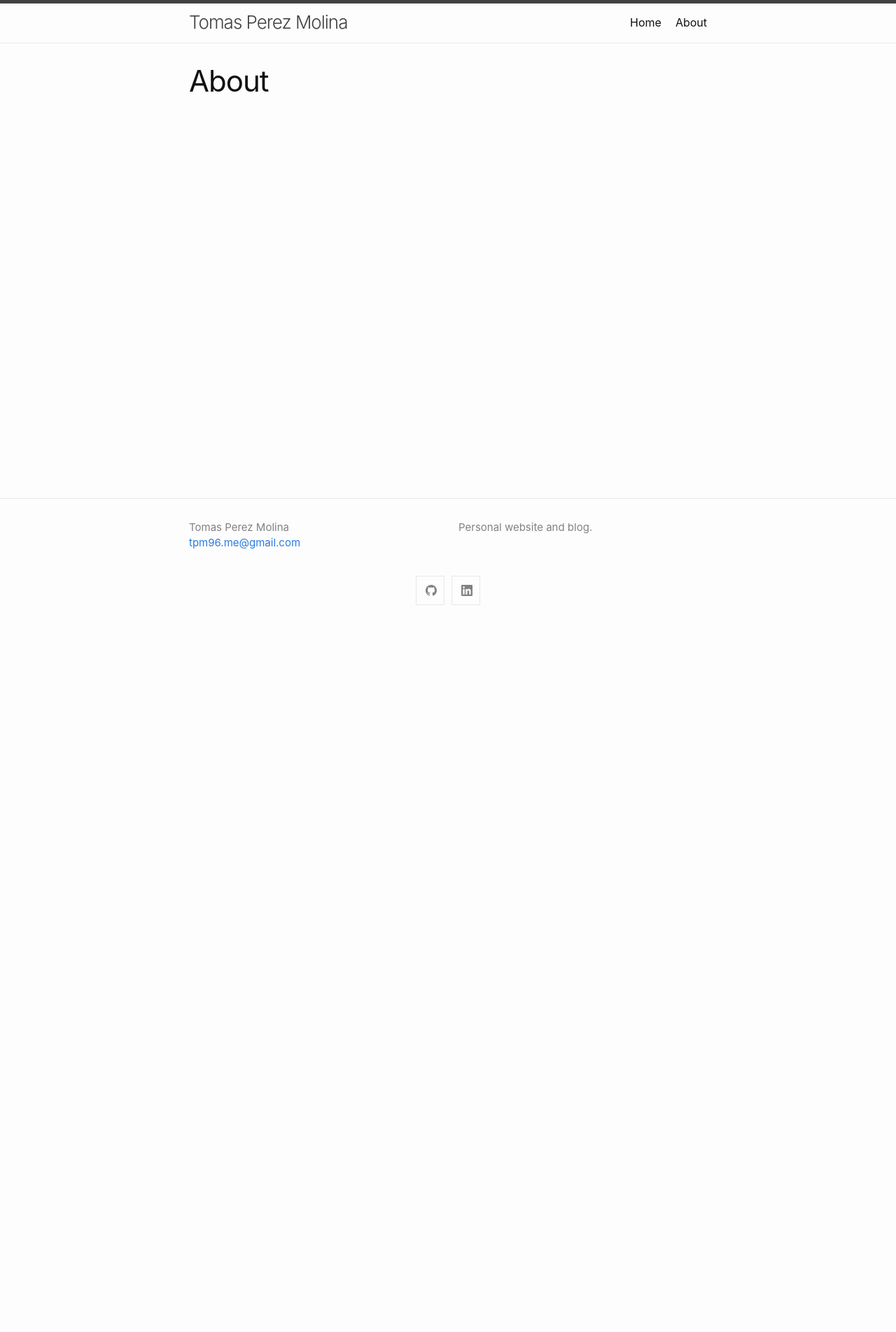
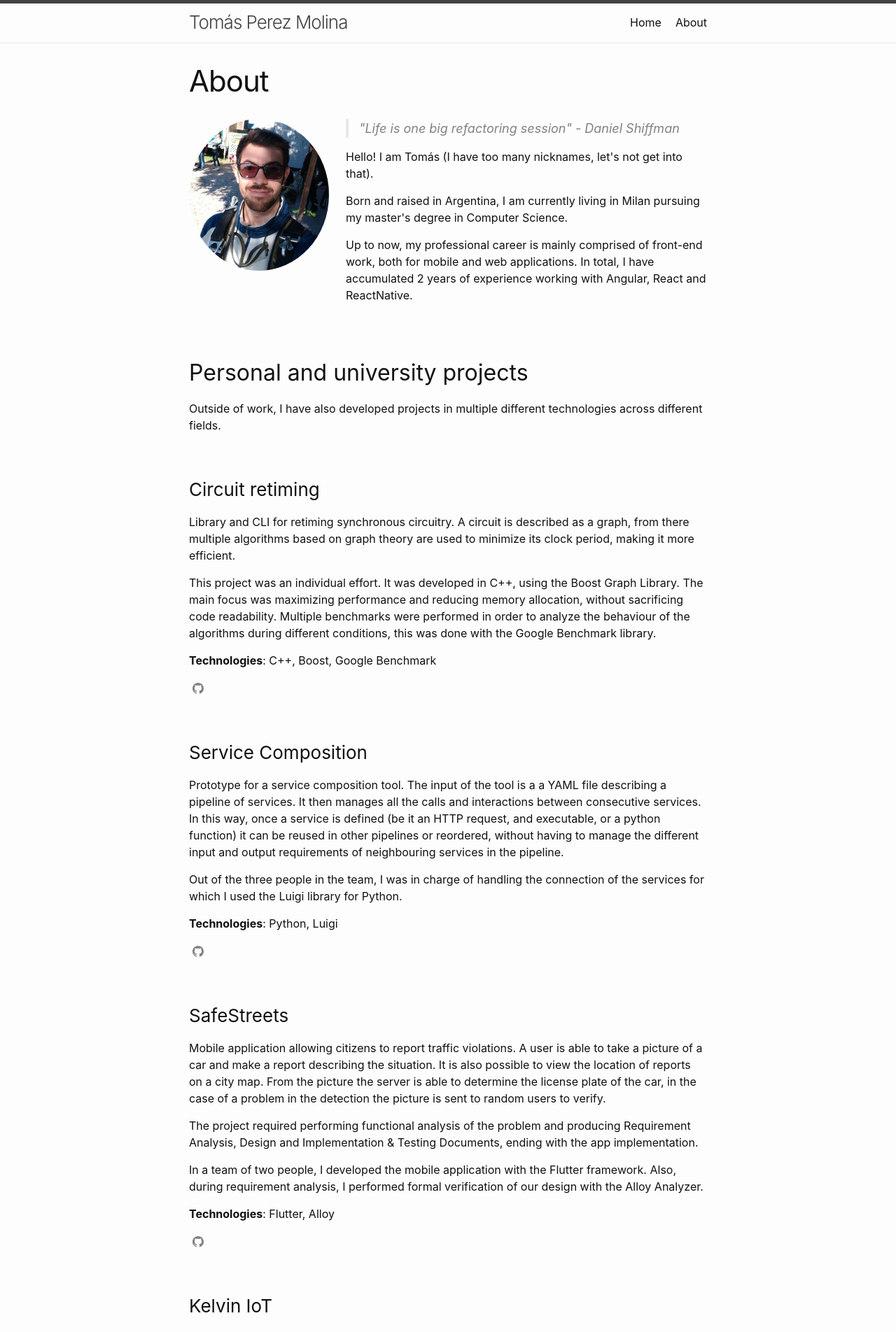
Before and after one commit to tomasperezmolina/Tomas-Perez.github.io, a Jekyll site: the page built from about.md, in a window 1280 px wide. Shown: the top 1904 px of the page at 70% size. Built offline with Jekyll 4.4.1, drawn with Linux system fonts in a browser that asks for light colours; before the commit the page ends 900 px from its top, so only the background shows below that; some of the changed text lies outside the part shown.

Commit message:
Add about page

```diff
--- a/_config.yml
+++ b/_config.yml
@@ -15,9 +15,9 @@
 # in the templates via {{ site.myvariable }}.
 
 author:
-  name: Tomas Perez Molina
+  name: Tomás Perez Molina
   email: tpm96.me@gmail.com
-title: Tomas Perez Molina
+title: Tomás Perez Molina
 description: >-
   Personal website and blog.
 baseurl: "" # the subpath of your site, e.g. /blog
--- /dev/null
+++ b/_layouts/about.html
@@ -0,0 +1,33 @@
+---
+layout: default
+---
+<article class="post">
+
+  <header class="post-header">
+    <h1 class="post-title">{{ page.title | escape }}</h1>
+  </header>
+
+  <div class="post-content">
+    <div>
+      <div id="about-intro">
+        <div class="pic-wrapper">
+          <img src="/assets/me.jpg" alt="me" width="200"/>
+        </div>
+        <div>
+          <blockquote>
+            <p>
+              "{{ page.quote.quote | escape }}" - {{ page.quote.author | escape }}
+            </p>
+          </blockquote>
+          <p>Hello! I am Tomás (I have too many nicknames, let's not get into that).</p>
+
+          <p>Born and raised in Argentina, I am currently living in Milan pursuing my master's degree in Computer Science.</p>
+
+          <p>Up to now, my professional career is mainly comprised of front-end work, both for mobile and web applications. In total, I have accumulated 2 years of experience working with Angular, React and ReactNative.</p>
+        </div>
+      </div>
+    </div>
+    {{ content }}
+  </div>
+
+</article>
--- a/_sass/minima/custom-styles.scss
+++ b/_sass/minima/custom-styles.scss
@@ -48,3 +48,29 @@ figure.highlight {
         }
     }
 }
+
+#about-intro {
+
+    display: flex;
+    align-items: flex-start;
+
+    .pic-wrapper {
+        flex: 1 0 auto;
+        margin-right: 1.5rem;
+    }
+
+    img {
+        border-radius: 50%;
+    }
+
+    @include media-query($on-palm) {
+        display: block;
+
+        .pic-wrapper {
+            flex: unset;
+            display: flex;
+            justify-content: center;
+            margin-bottom: 2rem;
+        }
+    }
+}
--- a/about.md
+++ b/about.md
@@ -1,5 +1,74 @@
 ---
-layout: page
+layout: about
 title: About
 permalink: /about/
+quote:
+    quote: Life is one big refactoring session
+    author: Daniel Shiffman
 ---
+
+## Personal and university projects
+
+Outside of work, I have also developed projects in multiple different technologies across different fields.
+
+### Circuit retiming
+
+Library and CLI for retiming synchronous circuitry. A circuit is described as a graph, from there multiple algorithms based on graph theory are used to minimize its clock period, making it more efficient.
+
+This project was an individual effort. It was developed in C++, using the Boost Graph Library. The main focus was maximizing performance and reducing memory allocation, without sacrificing code readability. Multiple benchmarks were performed in order to analyze the behaviour of the algorithms during different conditions, this was done with the Google Benchmark library.
+
+**Technologies**: C++, Boost, Google Benchmark
+
+<a rel="me" href="https://github.com/Tomas-Perez/graph-retiming-cpp" title="Circuit retiming repository"><svg class="svg-icon grey"><use xlink:href="{{ '/assets/minima-social-icons.svg#github' | relative_url }}"></use></svg></a>
+
+### Service Composition
+
+Prototype for a service composition tool. The input of the tool is a a YAML file describing a pipeline of services. It then manages all the calls and interactions between consecutive services. In this way, once a service is defined (be it an HTTP request, and executable, or a python function) it can be reused in other pipelines or reordered, without having to manage the different input and output requirements of neighbouring services in the pipeline.
+
+Out of the three people in the team, I was in charge of handling the connection of the services for which I used the Luigi library for Python.
+
+**Technologies**: Python, Luigi
+
+<a rel="me" href="https://github.com/Tomas-Perez/service-composition" title="Service composition repository"><svg class="svg-icon grey"><use xlink:href="{{ '/assets/minima-social-icons.svg#github' | relative_url }}"></use></svg></a>
+
+### SafeStreets
+
+Mobile application allowing citizens to report traffic violations. A user is able to take a picture of a car and make a report describing the situation. It is also possible to view the location of reports on a city map. From the picture the server is able to determine the license plate of the car, in the case of a problem in the detection the picture is sent to random users to verify.
+
+The project required performing functional analysis of the problem and producing Requirement Analysis, Design and Implementation & Testing Documents, ending with the app implementation.
+
+In a team of two people, I developed the mobile application with the Flutter framework. Also, during requirement analysis, I performed formal verification of our design with the Alloy Analyzer.
+
+**Technologies**: Flutter, Alloy
+
+<a rel="me" href="https://github.com/Tomas-Perez/safestreets" title="SafeStreets repository"><svg class="svg-icon grey"><use xlink:href="{{ '/assets/minima-social-icons.svg#github' | relative_url }}"></use></svg></a>
+
+### Kelvin IoT
+
+Thermal tracking dashboard for transportation of sensitive products. A device attached inside the container of a truck allows remote tracking of temperature, humidity, lightining and location of the product. This data can be visualized through a web application.
+
+Developed in a four person team, my role was to develop the software running on the tracking device. The device used was a Raspberry Pi running Python which connected to the data collection server through Amazon SQS.
+
+**Technologies**: Python, Raspberry Pi, Linux, Amazon SQS
+
+<a rel="me" href="https://github.com/Tomas-Perez/kelvin-pi" title="Kelvin IoT repository"><svg class="svg-icon grey"><use xlink:href="{{ '/assets/minima-social-icons.svg#github' | relative_url }}"></use></svg></a>
+
+### Starships
+
+Asteroids-like game where you control a starship and have to dodge incoming asteroids. A second player can join for multiplayer fun, adding player vs player combat to the game. Multiple types of stackable powerups are available to enhance the firepower of the player that picks it up first.
+
+The focus of this individual project was on the design of the system, producing reusable and maintable code by following best practices and popular design patterns. The code was written in Kotlin, using the Processing framework for rendering the 2D graphics.
+
+**Technologies**: Kotlin, Processing
+
+<a rel="me" href="https://github.com/Tomas-Perez/starships" title="Starships repository"><svg class="svg-icon grey"><use xlink:href="{{ '/assets/minima-social-icons.svg#github' | relative_url }}"></use></svg></a>
+
+### LFG
+
+Web application for searching groups to play online games. It includes a live feed of user posts with search and filter functionality, and private chats.
+
+The project was tackled with two people. I was in charge of developing the backend, which was done as a Java RestAPI with the Jersey framework plus websocket support.
+
+**Technologies**: Java, Jersey, Websockets, Hibernate, HSQLDB
+
+<a rel="me" href="https://github.com/Tomas-Perez/lfg" title="LFG repository"><svg class="svg-icon grey"><use xlink:href="{{ '/assets/minima-social-icons.svg#github' | relative_url }}"></use></svg></a>
```
Also changed, not shown: assets/me.jpg (added).
